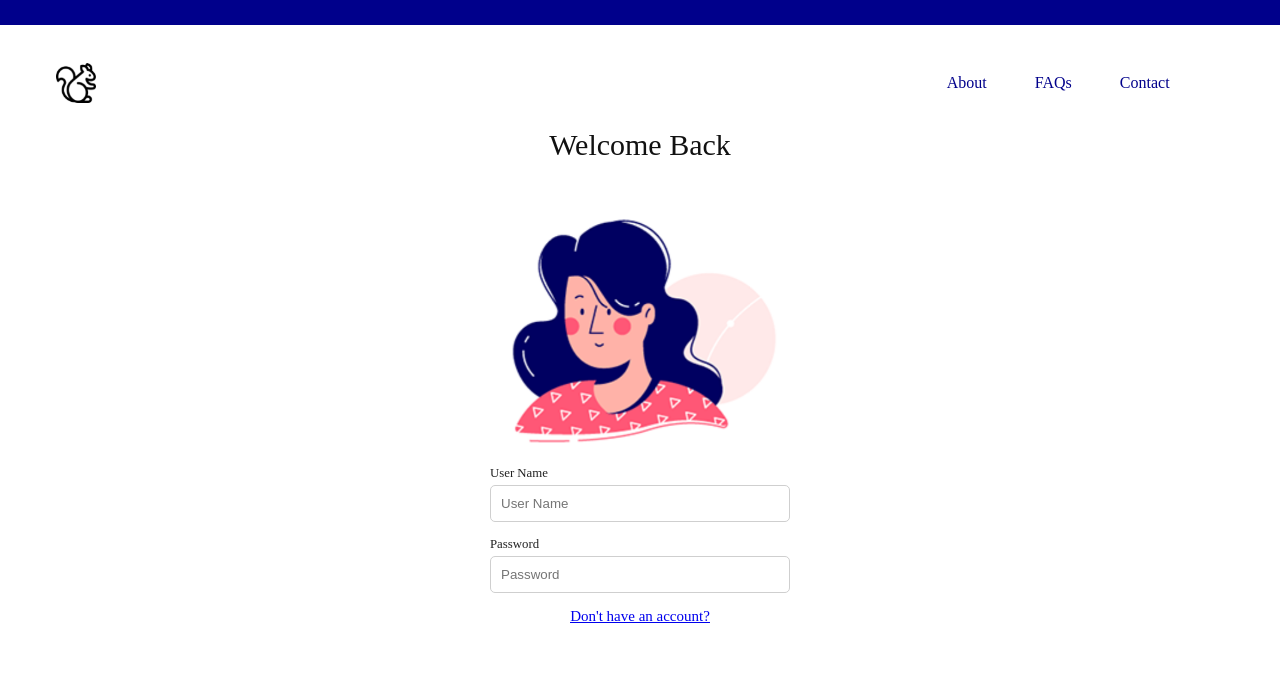
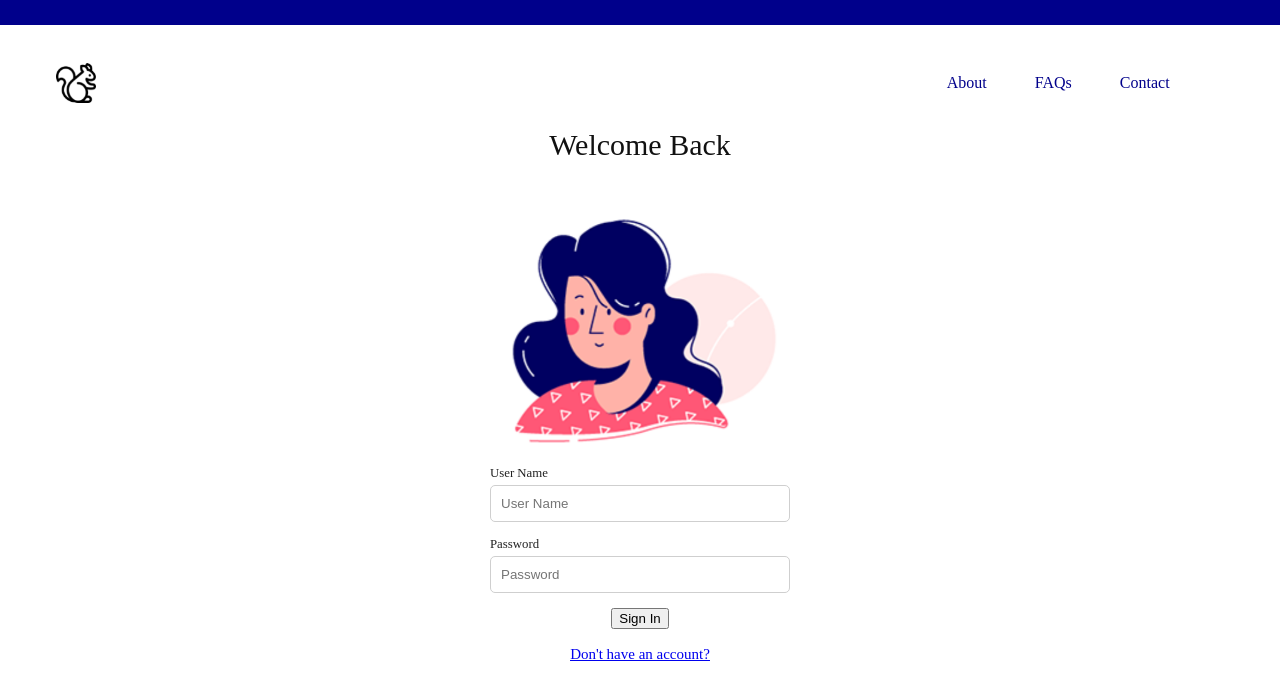
Before and after one commit to JessicaS97/Addiction-App, a React (Create React App) app: page /login in a window 1280 px wide. Shown: the top 700 px of the page. Built offline with nearby package versions, Linux system fonts and the light colour scheme.

Commit message:
Sign In button addition

```diff
--- a/src/Components/LogIn/LogIn.css
+++ b/src/Components/LogIn/LogIn.css
@@ -25,3 +25,10 @@
     flex-direction: column;
     margin-bottom: 15px;
 }
+
+.signin {
+    width: 100%;
+    display: flex;
+    flex-direction: column;
+    align-items: center;
+}
--- a/src/Components/LogIn/LogIn.js
+++ b/src/Components/LogIn/LogIn.js
@@ -36,9 +36,13 @@ class LogIn extends React.Component {
                         </div>
                     </form>
                 </div>
-                <Link to="/register">
-                    <a href="/">Don't have an account?</a>
-                </Link>
+                <div className="signin">
+                    <button type="submit">Sign In</button>
+                    <br></br>
+                    <Link to="/register">
+                        <a href="/">Don't have an account?</a>
+                    </Link>
+                </div>
             </div>
         )
     }
```
